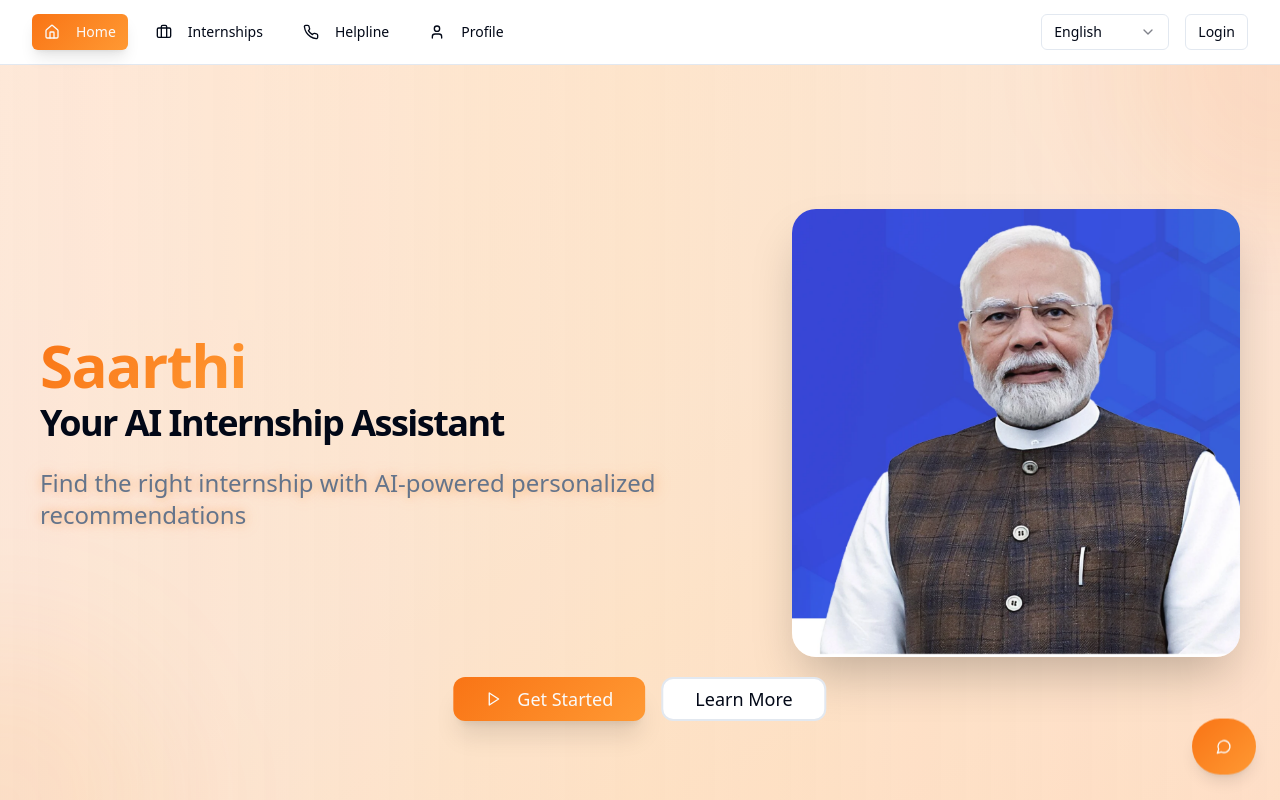
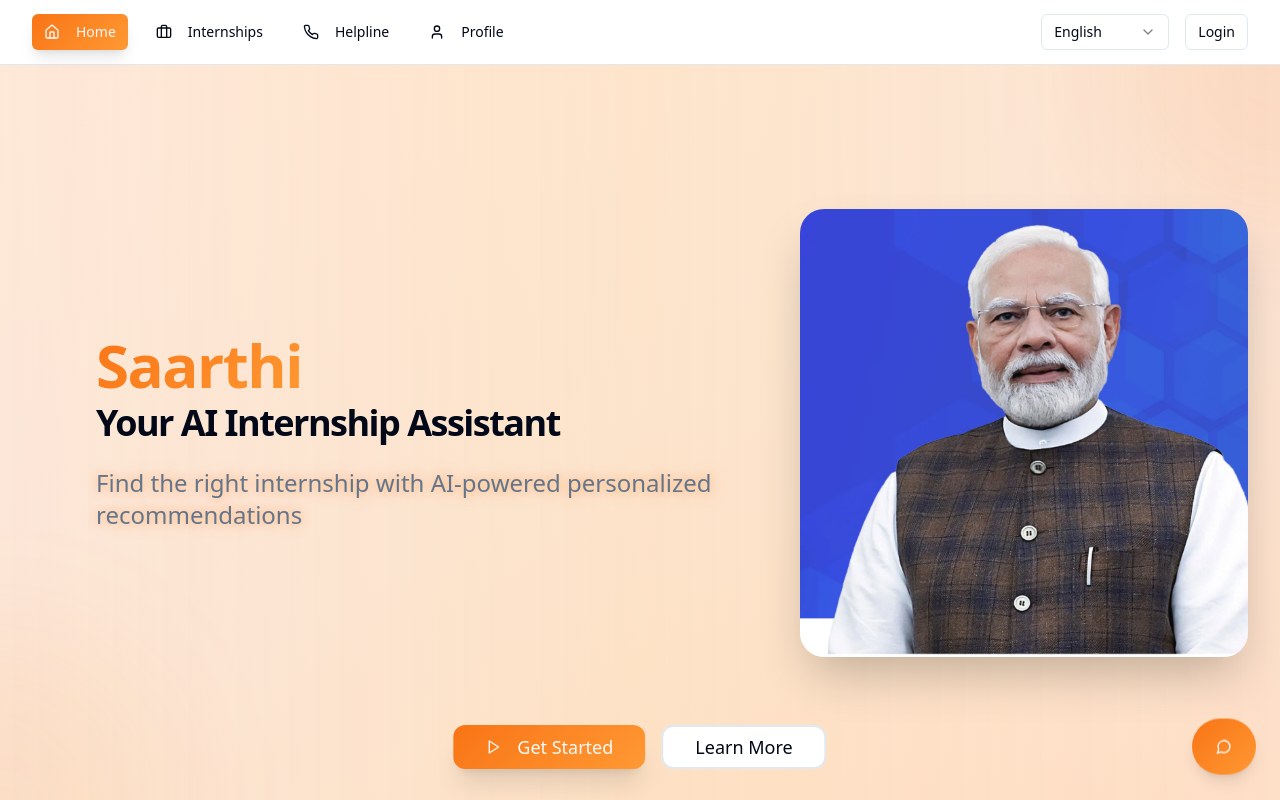
Before and after one commit to cheyan07/CareerSetu-ai-interns, a React (Vite) app: page / in a window 1280 px wide. Shown: the top 800 px of the page. Built offline with nearby package versions, Linux system fonts and the light colour scheme; the HTML template or start-up script is replaced by a standard one.

Commit message:
Adjust home page layout

```diff
--- a/src/pages/HomePage.tsx
+++ b/src/pages/HomePage.tsx
@@ -14,7 +14,7 @@ const HomePage: React.FC = () => {
         <div className="absolute inset-0 bg-gradient-to-r from-primary/20 via-accent/30 to-primary/20 animate-pulse"></div>
 
         <div className="container mx-auto px-4 sm:px-6 lg:px-8 relative z-10">
-          <div className="flex flex-col lg:flex-row items-center justify-center min-h-[calc(100vh-4rem)] gap-12 lg:gap-20">
+          <div className="flex flex-col lg:flex-row items-center justify-center min-h-[calc(100vh-4rem)] gap-12 lg:gap-20 pl-8 lg:pl-16">
 
             {/* Content Section - Left Side */}
             <div className="flex-1 text-left space-y-6 max-w-2xl">
@@ -42,7 +42,7 @@ const HomePage: React.FC = () => {
             </div>
 
             {/* CTA Buttons - Full Width Below */}
-            <div className="absolute bottom-20 left-1/2 transform -translate-x-1/2 flex flex-col sm:flex-row items-center space-y-4 sm:space-y-0 sm:space-x-4">
+            <div className="absolute bottom-8 left-1/2 transform -translate-x-1/2 flex flex-col sm:flex-row items-center space-y-4 sm:space-y-0 sm:space-x-4">
               <Button
                 size="lg"
                 className="gradient-primary text-lg px-8 py-4 rounded-xl shadow-xl hover:scale-105 transition-bounce"
```
